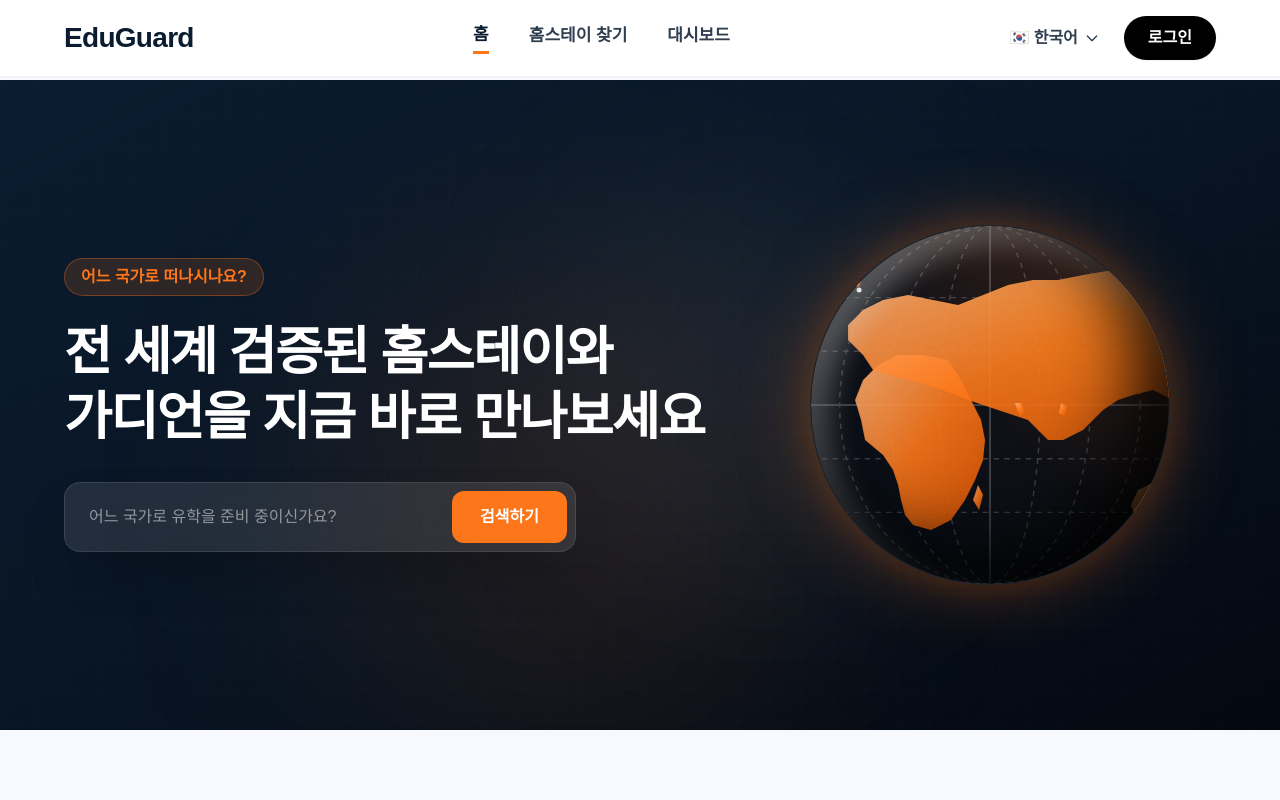
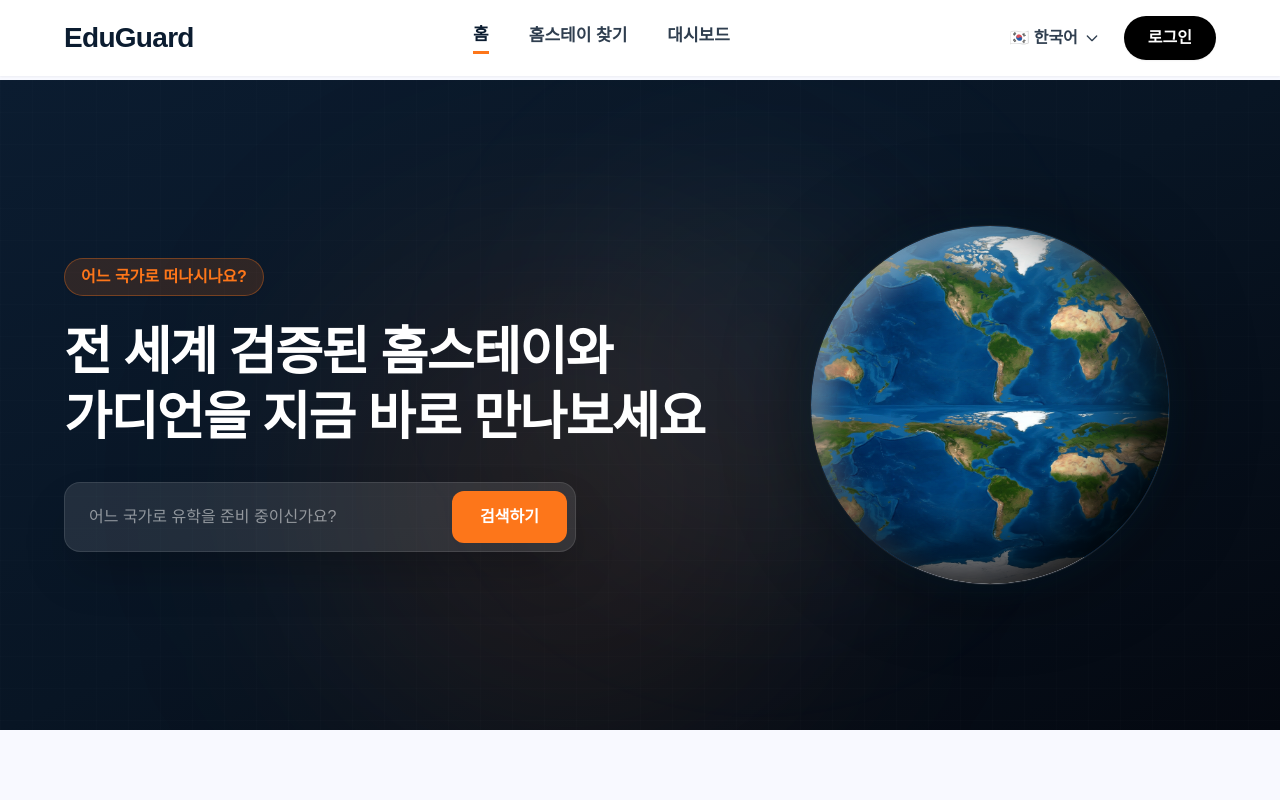
Before and after one commit to timbach9741-wq/Homestay, a React (Vite) app: page / in a window 1280 px wide. Shown: the top 800 px of the page. Built offline with nearby package versions, Linux system fonts and the light colour scheme; a web font is replaced by a local one.

Commit message:
feat: 위성사진 기반 실감나는 3D 회전 지구본 구현 및 가상 그래픽 그리드 제거

```diff
--- a/src/pages/Home.tsx
+++ b/src/pages/Home.tsx
@@ -18,38 +18,6 @@ const COUNTRIES = [
   { id: 'hk', code: 'hk', img: '/images/countries/hk.jpg' },
   { id: 'other', code: 'un', img: '/images/countries/other.jpg' }
 ];
-
-const WorldMap = () => (
-  <svg viewBox="0 0 800 400" className="w-[800px] h-[400px] shrink-0" fill="url(#map-gradient)">
-    <defs>
-      <linearGradient id="map-gradient" x1="0%" y1="0%" x2="100%" y2="100%">
-        <stop offset="0%" stopColor="#ffb076" stopOpacity="0.9" />
-        <stop offset="50%" stopColor="#fd761a" stopOpacity="0.9" />
-        <stop offset="100%" stopColor="#d84f00" stopOpacity="0.9" />
-      </linearGradient>
-    </defs>
-    <path d="M 60,60 L 75,50 L 90,55 L 110,40 L 130,45 L 150,30 L 175,35 L 205,50 L 210,75 L 195,95 L 200,120 L 185,140 L 170,135 L 165,150 L 150,165 L 140,190 L 130,195 L 120,185 L 115,160 L 120,140 L 115,130 L 100,125 L 85,120 L 70,115 L 60,95 L 60,75 Z" />
-    <path d="M 230,30 L 255,20 L 270,25 L 265,40 L 250,55 L 235,50 Z" />
-    <path d="M 130,205 L 145,205 L 160,215 L 168,235 L 172,255 L 175,275 L 168,295 L 160,315 L 150,335 L 140,355 L 130,370 L 125,385 L 120,385 L 115,380 L 115,360 L 112,340 L 115,320 L 120,290 L 125,270 L 125,250 L 120,230 L 120,215 Z" />
-    <path d="M 330,175 L 345,160 L 365,150 L 390,150 L 415,155 L 428,175 L 438,195 L 448,215 L 452,235 L 450,255 L 442,275 L 432,295 L 418,315 L 398,325 L 380,320 L 372,310 L 368,295 L 365,280 L 360,265 L 350,250 L 332,235 L 328,215 L 322,195 Z" />
-    <path d="M 315,120 L 330,105 L 350,95 L 375,90 L 400,95 L 425,100 L 450,90 L 475,80 L 500,75 L 525,75 L 550,70 L 580,65 L 610,65 L 640,70 L 670,80 L 685,95 L 680,115 L 670,130 L 675,145 L 685,155 L 675,170 L 660,180 L 640,195 L 620,185 L 600,190 L 585,195 L 570,205 L 550,225 L 530,235 L 515,235 L 505,225 L 495,215 L 480,210 L 465,205 L 450,200 L 435,195 L 410,185 L 395,180 L 375,175 L 355,170 L 340,165 L 330,150 L 315,135 Z" />
-    <path d="M 318,78 L 324,72 L 328,76 L 326,82 L 320,80 Z" />
-    <path d="M 698,98 L 704,95 L 708,105 L 704,118 L 698,110 Z" />
-    <path d="M 482,198 L 488,198 L 492,208 L 488,212 L 484,204 Z" />
-    <path d="M 528,198 L 534,202 L 532,212 L 526,208 Z" />
-    <path d="M 605,285 L 625,275 L 645,280 L 655,295 L 650,315 L 640,330 L 620,335 L 605,320 L 598,300 Z" />
-    <path d="M 670,335 L 675,345 L 670,355 L 665,345 Z" />
-    <path d="M 445,280 L 450,290 L 446,305 L 440,295 Z" />
-
-    {/* Pulsing City Hubs */}
-    <circle cx="670" cy="115" r="3.5" fill="#ffffff" className="animate-pulse" />
-    <circle cx="326" cy="85" r="2.5" fill="#ffffff" className="animate-pulse" />
-    <circle cx="185" cy="85" r="2.5" fill="#ffffff" className="animate-pulse" />
-    <circle cx="95" cy="95" r="2.5" fill="#ffffff" className="animate-pulse" />
-    <circle cx="642" cy="315" r="2.5" fill="#ffffff" className="animate-pulse" />
-    <circle cx="105" cy="65" r="2.5" fill="#ffffff" className="animate-pulse" />
-  </svg>
-);
 
 const Home = () => {
   const navigate = useNavigate();
@@ -98,37 +66,21 @@ const Home = () => {
             {/* Spinning Globe Outer Wrapper with Atmosphere Glow */}
             <div className="relative group/globe">
               {/* Outer Atmosphere Glow */}
-              <div className="absolute -inset-1.5 rounded-full bg-secondary-container/15 blur-[15px] opacity-75 group-hover/globe:opacity-100 transition-opacity duration-1000"></div>
+              <div className="absolute -inset-1.5 rounded-full bg-sky-500/10 blur-[15px] opacity-75 group-hover/globe:opacity-100 transition-opacity duration-1000"></div>
 
               {/* Spinning Globe Sphere */}
-              <div className="relative w-[280px] h-[280px] sm:w-[320px] sm:h-[320px] md:w-[360px] md:h-[360px] rounded-full overflow-hidden shadow-[0_0_80px_0_rgba(253,118,26,0.3)] border border-white/10 bg-[#040b15] aspect-square flex items-center justify-center">
+              <div className="relative w-[280px] h-[280px] sm:w-[320px] sm:h-[320px] md:w-[360px] md:h-[360px] rounded-full overflow-hidden shadow-[0_0_80px_0_rgba(0,0,0,0.5)] border border-white/10 bg-[#040b15] aspect-square flex items-center justify-center">
                 {/* 3D Sphere Shading Overlay */}
-                <div className="absolute inset-0 rounded-full z-30 pointer-events-none shadow-[inset_-30px_-30px_70px_0_rgba(0,0,0,0.9),inset_15px_15px_30px_0_rgba(255,255,255,0.35),0_0_0_1px_rgba(255,255,255,0.08)]"></div>
+                <div className="absolute inset-0 rounded-full z-30 pointer-events-none shadow-[inset_-30px_-30px_70px_0_rgba(0,0,0,0.95),inset_15px_15px_30px_0_rgba(255,255,255,0.45),0_0_0_1px_rgba(255,255,255,0.08)]"></div>
 
-                {/* Soft Inner Glow */}
-                <div className="absolute inset-0 rounded-full z-20 pointer-events-none bg-gradient-to-tr from-transparent via-secondary-container/5 to-secondary-container/30 mix-blend-screen opacity-90"></div>
-
-                {/* STATIC 3D GRID OVERLAY */}
-                <svg viewBox="0 0 100 100" className="absolute inset-0 w-full h-full z-25 pointer-events-none opacity-20 text-white">
-                  {/* Latitudes */}
-                  <line x1="0" y1="20" x2="100" y2="20" stroke="currentColor" strokeWidth="0.4" strokeDasharray="1.5 1.5" />
-                  <line x1="0" y1="35" x2="100" y2="35" stroke="currentColor" strokeWidth="0.4" strokeDasharray="1.5 1.5" />
-                  <line x1="0" y1="50" x2="100" y2="50" stroke="currentColor" strokeWidth="0.6" />
-                  <line x1="0" y1="65" x2="100" y2="65" stroke="currentColor" strokeWidth="0.4" strokeDasharray="1.5 1.5" />
-                  <line x1="0" y1="80" x2="100" y2="80" stroke="currentColor" strokeWidth="0.4" strokeDasharray="1.5 1.5" />
-
-                  {/* Longitudes */}
-                  <ellipse cx="50" cy="50" rx="42" ry="50" fill="none" stroke="currentColor" strokeWidth="0.4" strokeDasharray="1.5 1.5" />
-                  <ellipse cx="50" cy="50" rx="28" ry="50" fill="none" stroke="currentColor" strokeWidth="0.4" strokeDasharray="1.5 1.5" />
-                  <ellipse cx="50" cy="50" rx="14" ry="50" fill="none" stroke="currentColor" strokeWidth="0.4" strokeDasharray="1.5 1.5" />
-                  <line x1="50" y1="0" x2="50" y2="100" stroke="currentColor" strokeWidth="0.6" />
-                </svg>
+                {/* Soft Inner Glow (Atmosphere-like Depth) */}
+                <div className="absolute inset-0 rounded-full z-20 pointer-events-none bg-gradient-to-tr from-transparent via-sky-500/5 to-sky-400/25 mix-blend-screen opacity-90"></div>
 
                 {/* Spinning Map Layer */}
                 <div className="absolute inset-0 flex items-center justify-center pointer-events-none">
-                  <div className="flex w-[200%] h-[80%] items-center animate-spin-globe">
-                    <WorldMap />
-                    <WorldMap />
+                  <div className="flex w-[200%] h-full shrink-0 animate-spin-globe">
+                    <div className="w-1/2 h-full bg-[url('/images/earth-texture.png')] bg-cover bg-no-repeat"></div>
+                    <div className="w-1/2 h-full bg-[url('/images/earth-texture.png')] bg-cover bg-no-repeat"></div>
                   </div>
                 </div>
               </div>
```
Also changed, not shown: public/images/earth-texture.png (added).
